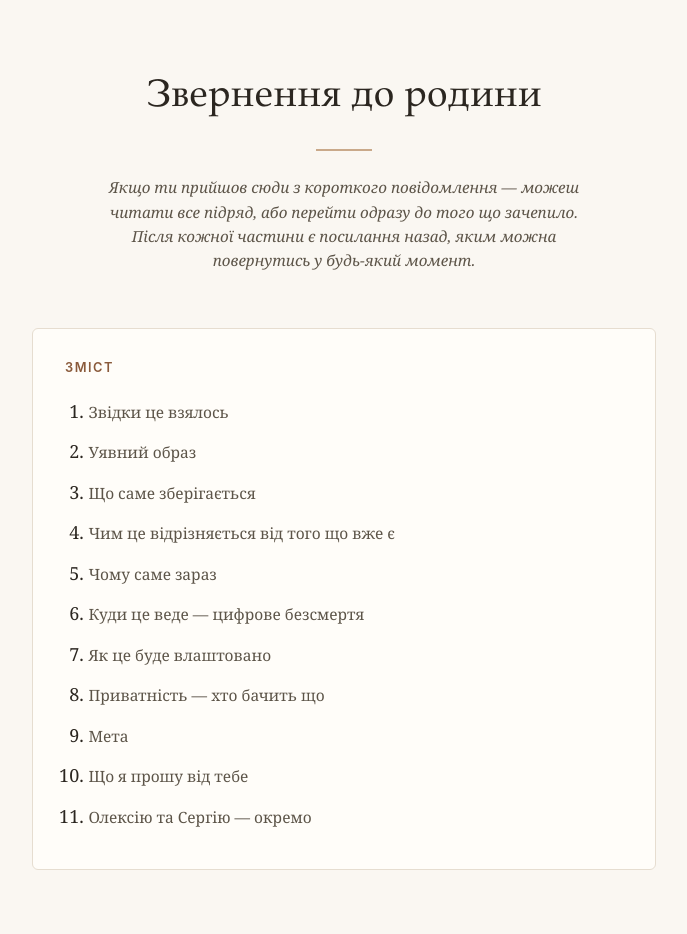
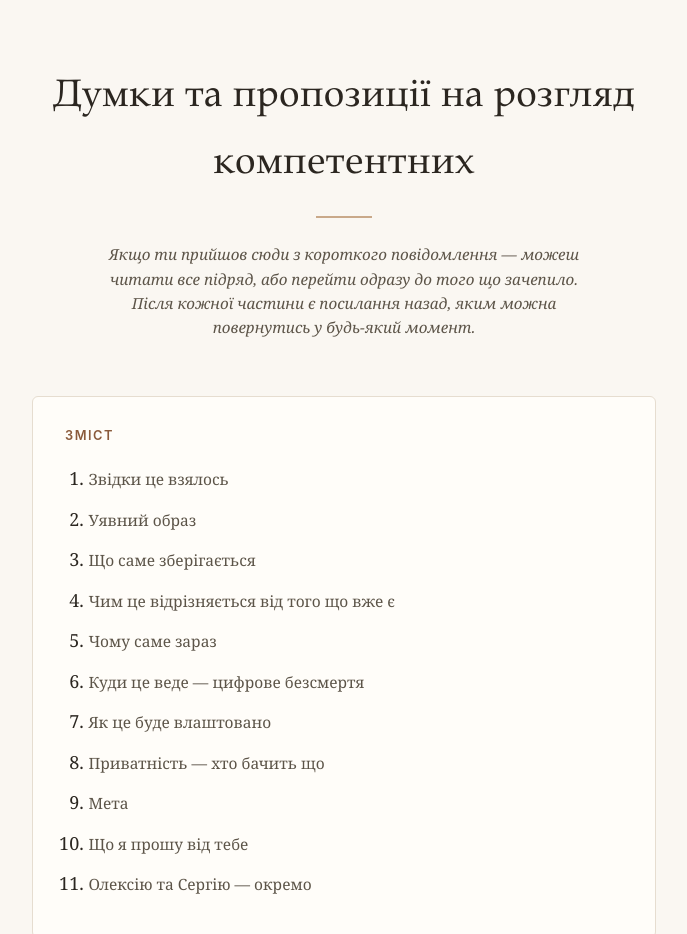
Before and after one commit to serge47-cyber/khudoliy-dashboard., a plain HTML site: page zvernennya.html in a window 1280 px wide. Shown: the top 934 px of the page, without its empty margins (296-983 px from the left). Drawn offline with Linux system fonts and the light colour scheme.

Commit message:
Update header title in zvernennya.html

```diff
--- a/zvernennya.html
+++ b/zvernennya.html
@@ -205,7 +205,7 @@
 <div class="wrap">
 
   <header class="top" id="top">
-    <h1>Звернення до родини</h1>
+    <h1>Думки та пропозиції на розгляд компетентних</h1>
     <div class="rule"></div>
     <p class="intro-note">Якщо ти прийшов сюди з короткого повідомлення — можеш читати все підряд, або перейти одразу до того що зачепило. Після кожної частини є посилання назад, яким можна повернутись у будь-який момент.</p>
   </header>
```
